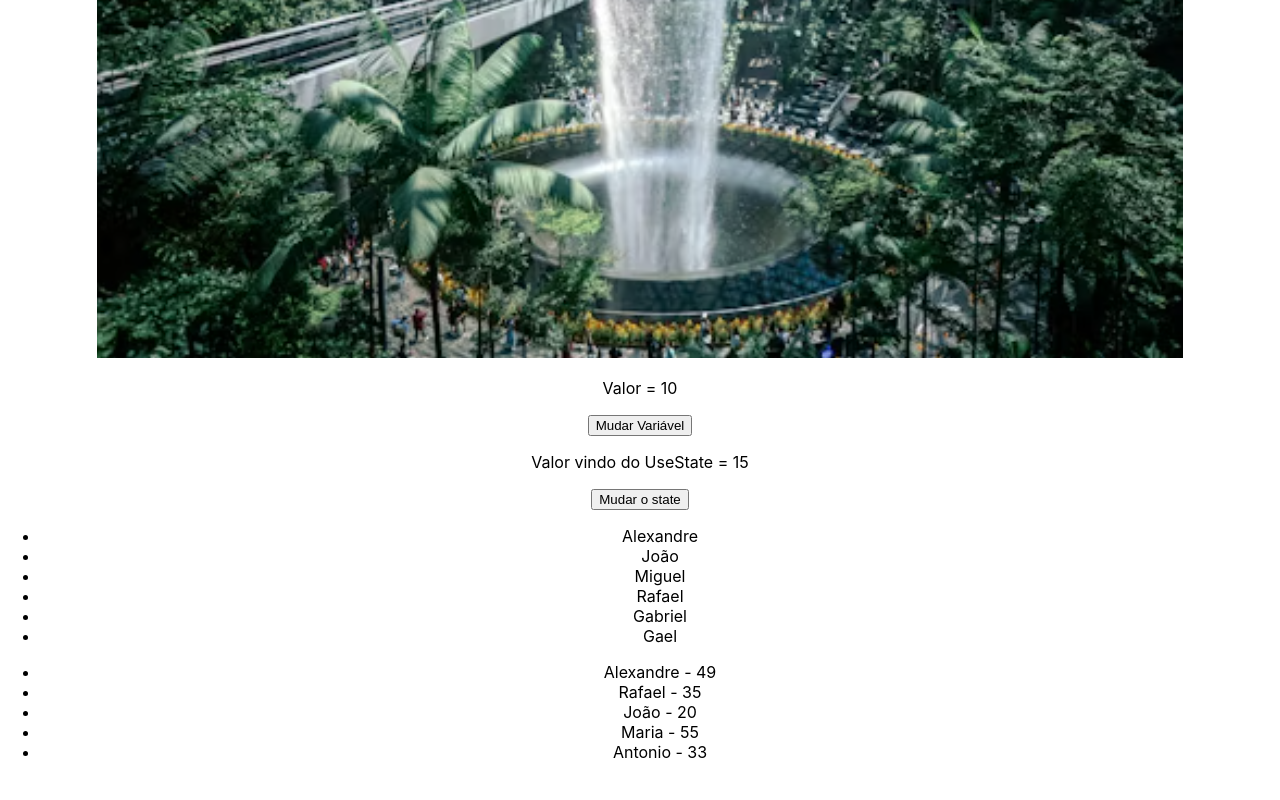
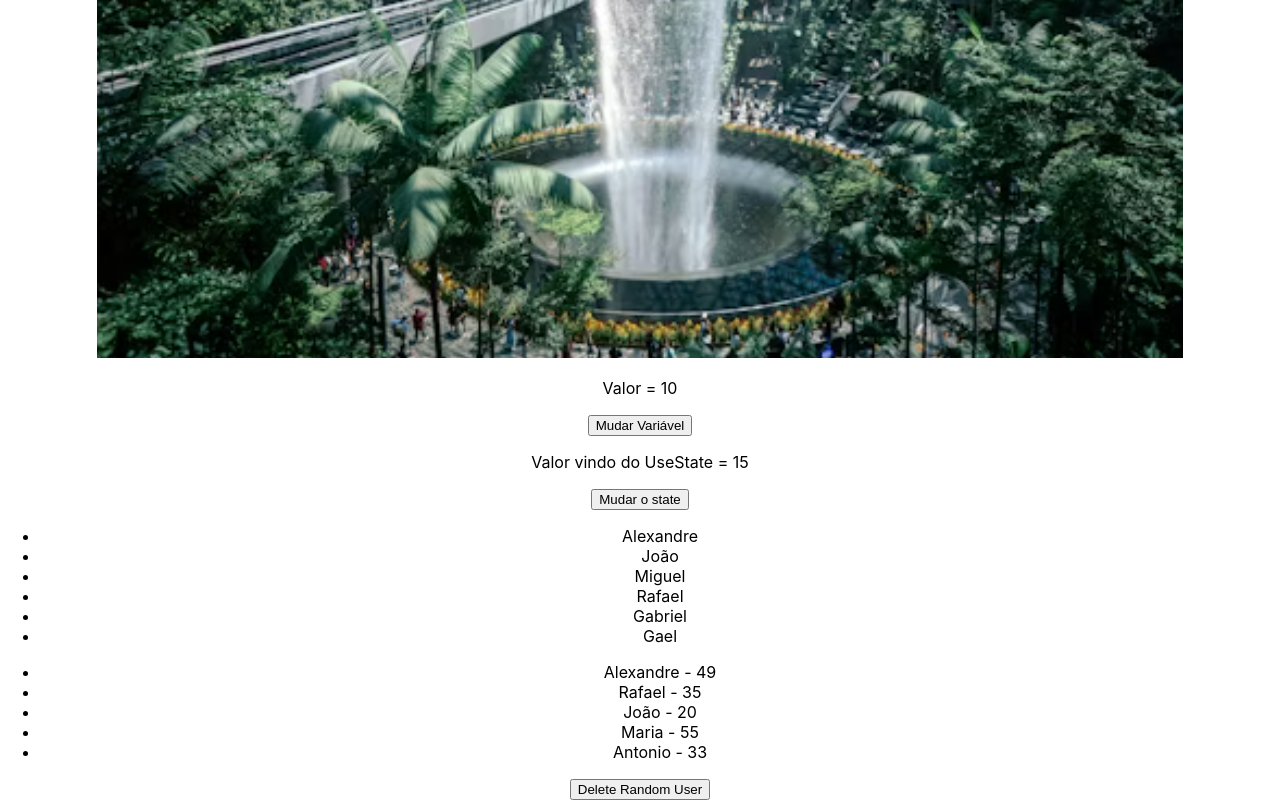
Before and after one commit to xanderifer1974/curso-react-do-zero-a-maestria-avancando, a React (Create React App) app: page / in a window 1280 px wide. Shown: the part 1270-2070 px from the top of the page. Before the commit the page ends 2048 px from the top, so only its background shows below. Built offline with nearby package versions, Linux system fonts and the light colour scheme.

Commit message:
PreviousState

```diff
--- a/src/components/ListRender.jsx
+++ b/src/components/ListRender.jsx
@@ -10,13 +10,23 @@
     "Gael",
   ]);
 
-  const [users] = useState([
+  const [users, setUsers] = useState([
     { id: 1, name: "Alexandre", age: 49 },
     { id: 2, name: "Rafael", age: 35 },
     { id: 3, name: "João", age: 20 },
     { id: 4, name: "Maria", age: 55 },
     { id: 5, name: "Antonio", age: 33 },
   ]);
+
+  const deleteRandom = () => {
+    const randomNumber = Math.floor(Math.random() * 4);
+
+    setUsers((prevUsers) => {
+        return prevUsers.filter((user) => randomNumber !== user.id);
+    });
+};
+
+
   return (
     <div>
       <ul>
@@ -31,6 +41,7 @@
           </li>
         ))}
       </ul>
+      <button onClick={deleteRandom}>Delete Random User</button>
     </div>
   );
 };
```
